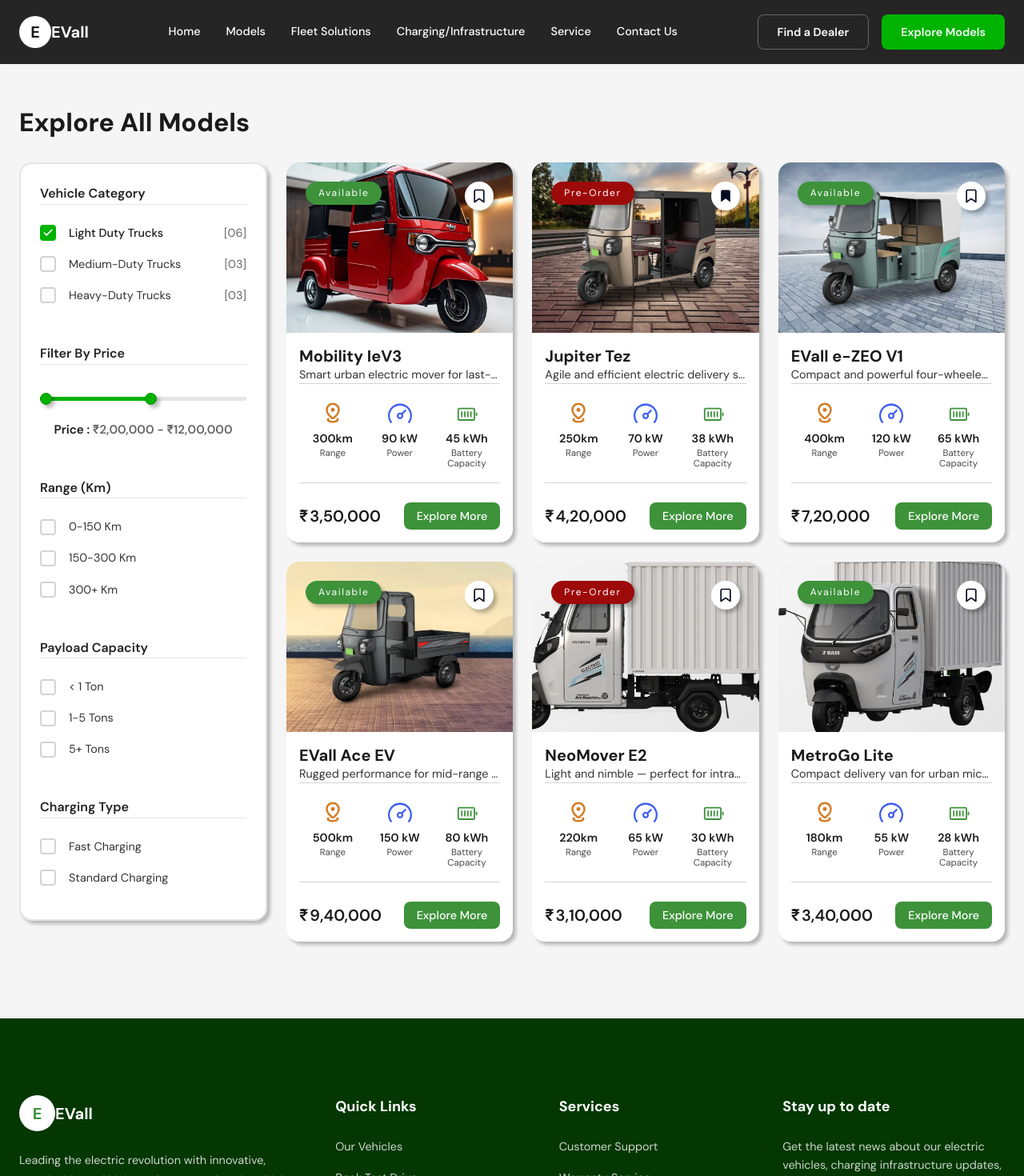
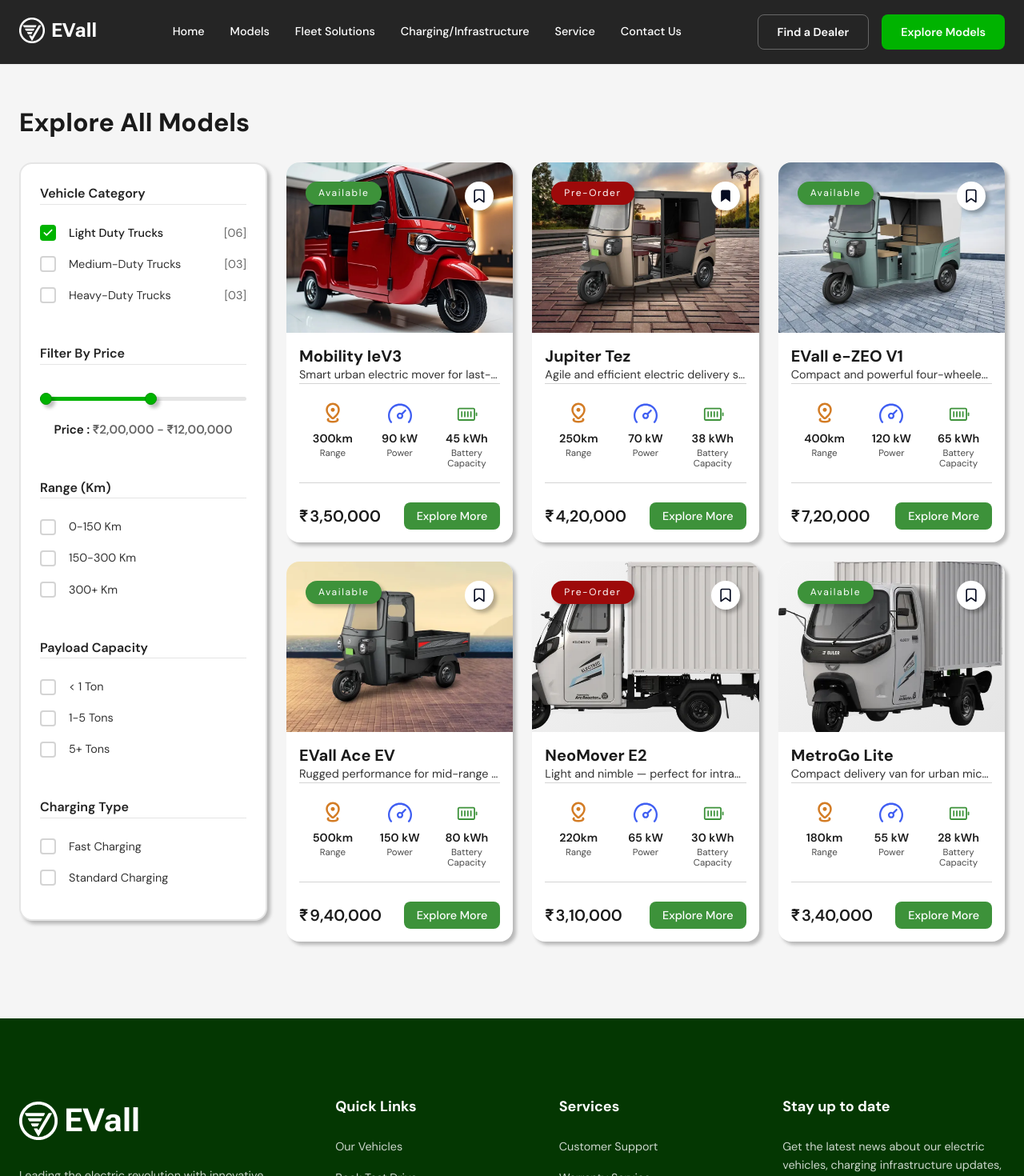
Before and after one commit to atal-k/EVall, a React (Create React App) app: page /vans in a window 1280 px wide. Shown: the top 1470 px of the page at 80% size. Built offline with nearby package versions, Linux system fonts and the light colour scheme.

Commit message:
feat(logo): Added Brand logo in header and footer

```diff
--- /dev/null
+++ b/src/components/common/Logo.css
@@ -0,0 +1,70 @@
+/* FILE: src/components/common/Logo.css */
+/* ============================================================================ */
+
+.logo {
+    display: inline-flex;
+    align-items: center;
+    gap: 0.5rem;
+    text-decoration: none;
+    transition: opacity var(--transition-base);
+  }
+
+  .logo:hover {
+    opacity: 0.8;
+  }
+
+  /* Icon */
+  .logo__icon {
+    display: flex;
+    align-items: center;
+    justify-content: center;
+    flex-shrink: 0;
+  }
+
+  .logo__icon img {
+    display: block;
+    width: 100%;
+    height: 100%;
+    object-fit: contain;
+  }
+
+  /* Text */
+  .logo__text {
+    font-family: var(--font-RobotoFlex);
+    font-weight: 700;
+    color: var(--color-white);
+    white-space: nowrap;
+  }
+
+  /* Size Variants */
+  .logo--small .logo__icon {
+    width: 24px;
+    height: 24px;
+  }
+
+  .logo--small .logo__text {
+    font-size: 1rem;
+  }
+
+  .logo--medium .logo__icon {
+    width: 32px;
+    height: 32px;
+  }
+
+  .logo--medium .logo__text {
+    font-size: 1.5rem;
+  }
+
+  .logo--large .logo__icon {
+    width: 48px;
+    height: 48px;
+  }
+
+  .logo--large .logo__text {
+    font-size: 2.5rem;
+  }
+
+  /* Light variant for dark backgrounds */
+  .logo--light .logo__text {
+    color: var(--color-white);
+  }
--- /dev/null
+++ b/src/components/common/Logo.js
@@ -0,0 +1,18 @@
+// FILE: src/components/common/Logo.js
+// ============================================================================
+
+import React from 'react';
+import './Logo.css';
+
+const Logo = ({ size = 'medium', className = '' }) => {
+  return (
+    <div className={`logo logo--${size} ${className}`}>
+      <div className="logo__icon">
+        <img src="/icons/EVall-icon.svg" alt="EVall" />
+      </div>
+      <span className="logo__text">EVall</span>
+    </div>
+  );
+};
+
+export default Logo;
--- a/src/components/layout/Footer.js
+++ b/src/components/layout/Footer.js
@@ -2,6 +2,7 @@
 // Footer Component
 import { useState } from "react";
 import './Footer.css'
+import Logo from "../common/Logo";
 const Footer = () => {
     const [email, setEmail] = useState('');
 
@@ -16,10 +17,9 @@
         <div className="container">
           <div className="footer__main">
             <div className="footer__brand">
-              <div className="footer__logo">
-                <div className="footer__logo-icon">E</div>
-                <span>EVall</span>
-              </div>
+            <div className="footer__logo">
+              <Logo size="large" className="logo--light" />
+            </div>
               <p className="footer__tagline">
                 Leading the electric revolution with innovative, sustainable, and high-performance
                 electric vehicles designed for the future.
--- a/src/components/layout/Header.js
+++ b/src/components/layout/Header.js
@@ -2,7 +2,8 @@
 // Header Component
 import { useState } from "react";
 import Button from '../common/Button';
-import './Header.css'
+import './Header.css';
+import Logo from "../common/Logo";
 
 const Header = () => {
     const [mobileMenuOpen, setMobileMenuOpen] = useState(false);
@@ -19,10 +20,9 @@
     return (
       <header className="header">
         <div className="header__container">
-          <a href="#" className="header__logo">
-            <div className="header__logo-icon">E</div>
-            <span>EVall</span>
-          </a>
+        <a href="/" className="header__logo-link">
+        <Logo size="medium"/>
+      </a>
 
           <nav className="header__nav">
             {navLinks.map((link, index) => (
```
Also changed, not shown: public/icons/EVall-icon.svg (added).
